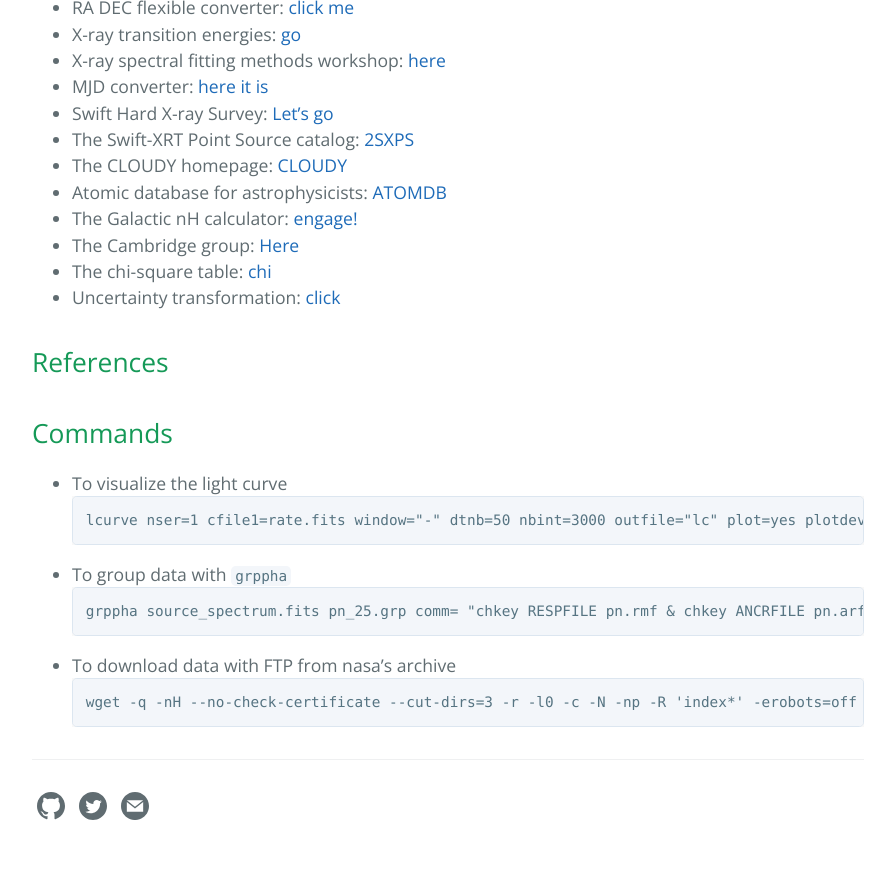
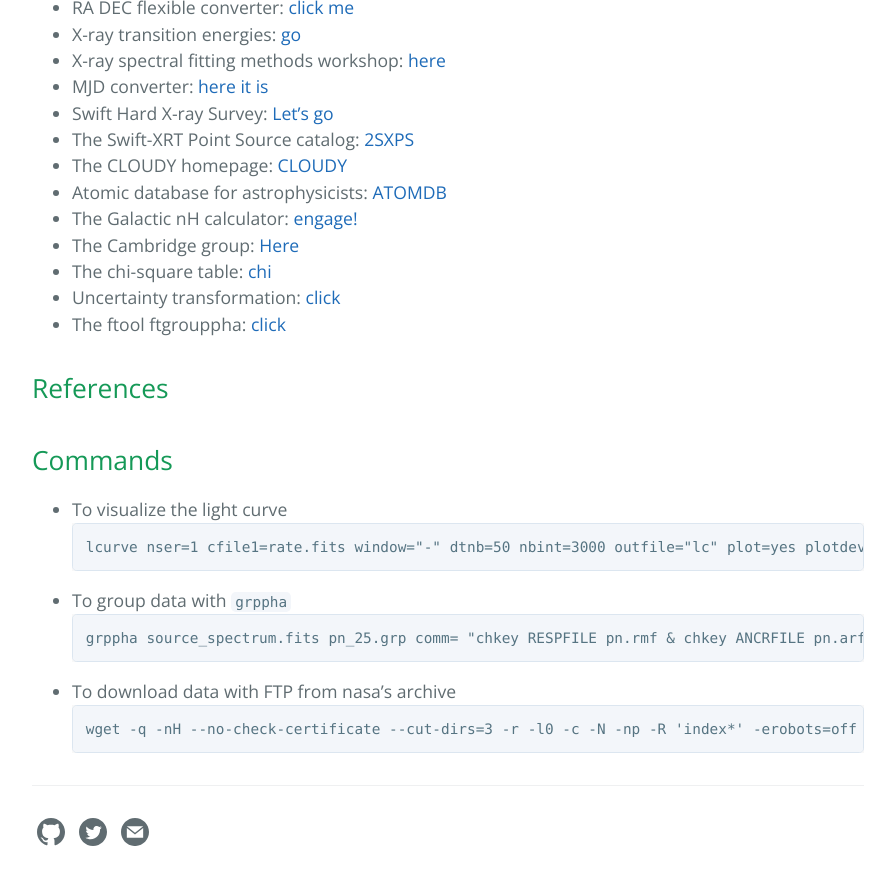
Before and after one commit to honghui-liu/notes, a Jekyll site: the page built from _posts/2020-03-01-useful-material.md, in a window 1280 px wide and 900 px high, scrolled down 597 px. Shown: the top 885 px of the window, without its empty margins (192-1087 px from the left). Built offline with Jekyll 4.4.1, drawn with Linux system fonts in a browser that asks for light colours.

Commit message:
add ftgrouppha

```diff
--- a/_posts/2020-03-01-useful-material.md
+++ b/_posts/2020-03-01-useful-material.md
@@ -20,6 +20,7 @@ title: "Useful material for projects"
 * The Cambridge group: [Here](https://www-xray.ast.cam.ac.uk/)
 * The chi-square table: [chi](http://www.reid.ai/2012/09/chi-squared-distribution-table-with.html)
 * Uncertainty transformation: [click](https://www.cnblogs.com/heaventian/archive/2012/11/24/2786241.html)
+* The ftool ftgrouppha: [click](https://heasarc.gsfc.nasa.gov/lheasoft/ftools/headas/ftgrouppha.html)
 
 ## References
 
```
Also changed, not shown: 8 other files.
